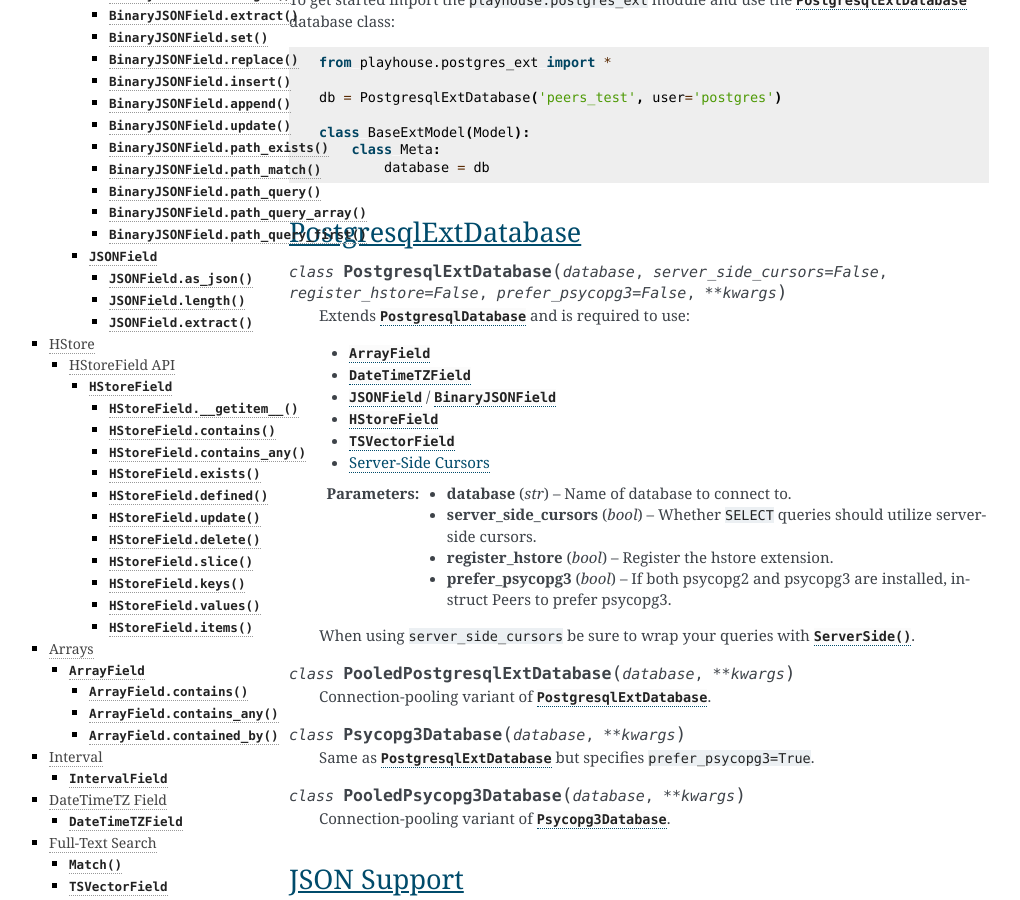
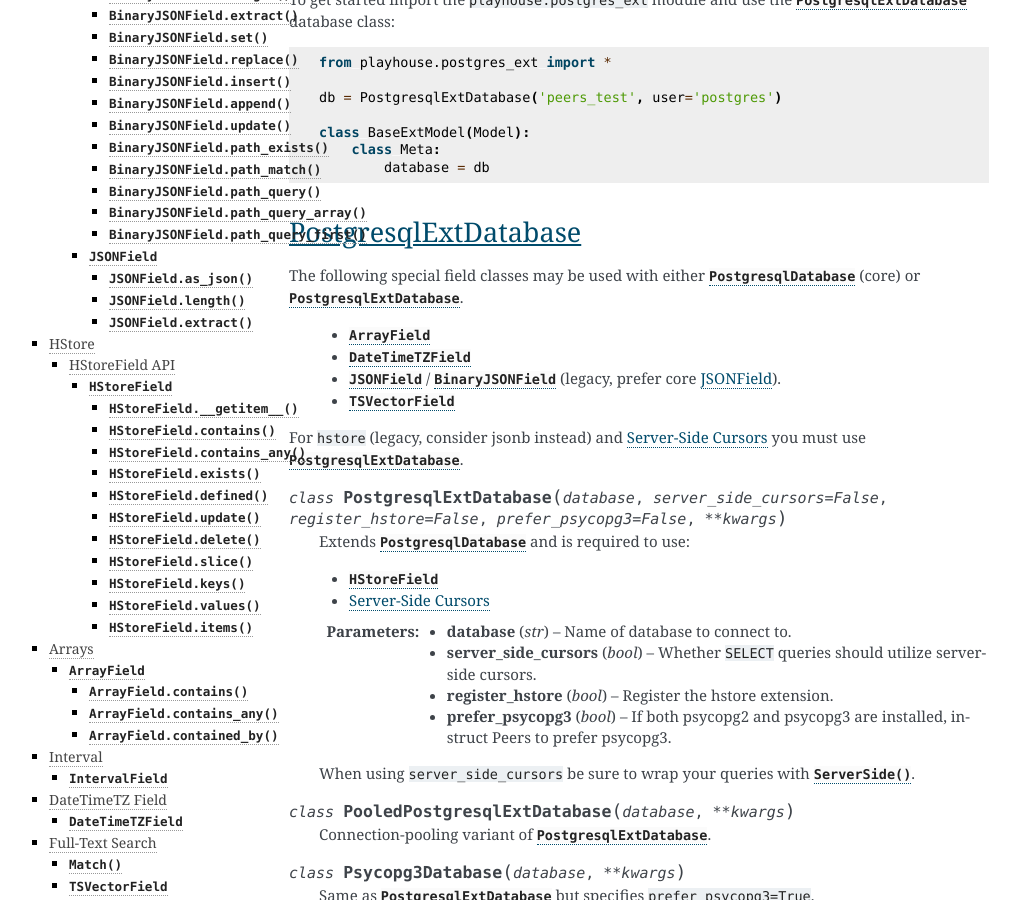
Before and after one commit to Star-DreamDev/myPeers, a Sphinx documentation site: the page built from docs/peers/postgres.rst, in a window 1280 px wide and 900 px high, scrolled down 522 px. Shown: the whole window, without its empty margins (121-1141 px from the left). Built offline with Sphinx 7.4.7, drawn with Linux system fonts in a browser that asks for light colours; the version number could not be read and is left out; some of the changed text lies outside the part shown.

Commit message:
Few more tidy-ups in docs
[skip ci]

```diff
--- a/docs/peers/postgres.rst
+++ b/docs/peers/postgres.rst
@@ -33,15 +33,22 @@ database class:
 PostgresqlExtDatabase
 ---------------------
 
+The following special field classes may be used with either
+:class:`PostgresqlDatabase` (core) or :class:`PostgresqlExtDatabase`.
+
+   * :class:`ArrayField`
+   * :class:`DateTimeTZField`
+   * :class:`JSONField` / :class:`BinaryJSONField` (legacy, prefer core :ref:`json-field`).
+   * :class:`TSVectorField`
+
+For ``hstore`` (legacy, consider jsonb instead) and :ref:`postgres-server-side-cursors`
+you must use :class:`PostgresqlExtDatabase`.
+
 .. class:: PostgresqlExtDatabase(database, server_side_cursors=False, register_hstore=False, prefer_psycopg3=False, **kwargs)
 
    Extends :class:`PostgresqlDatabase` and is required to use:
 
-   * :class:`ArrayField`
-   * :class:`DateTimeTZField`
-   * :class:`JSONField` / :class:`BinaryJSONField`
    * :class:`HStoreField`
-   * :class:`TSVectorField`
    * :ref:`postgres-server-side-cursors`
 
    :param str database: Name of database to connect to.
@@ -1151,9 +1154,9 @@ CRDB API
       * **May** be called more than one time.
       * **Should** ideally only contain SQL operations.
 
-      Additionally, the database must not have any open transactions at the
-      time this function is called, as CRDB does not support nested
-      transactions. Attempting to do so will raise a ``NotImplementedError``.
+      Additionally, the database should ideally not have any open transactions
+      at the time this function is called, as setting the ``AS OF SYSTEM TIME``
+      and ``PRIORITY`` require this to be the outermost transaction.
 
 
 .. class:: PooledCockroachDatabase(database, **kwargs)
```
Also changed, not shown: other parts of docs/peers/postgres.rst (+0 -4 lines), docs/peers/orm_utils.rst (+4 -4 lines), docs/peers/sqlite.rst (+9 -8 lines).
